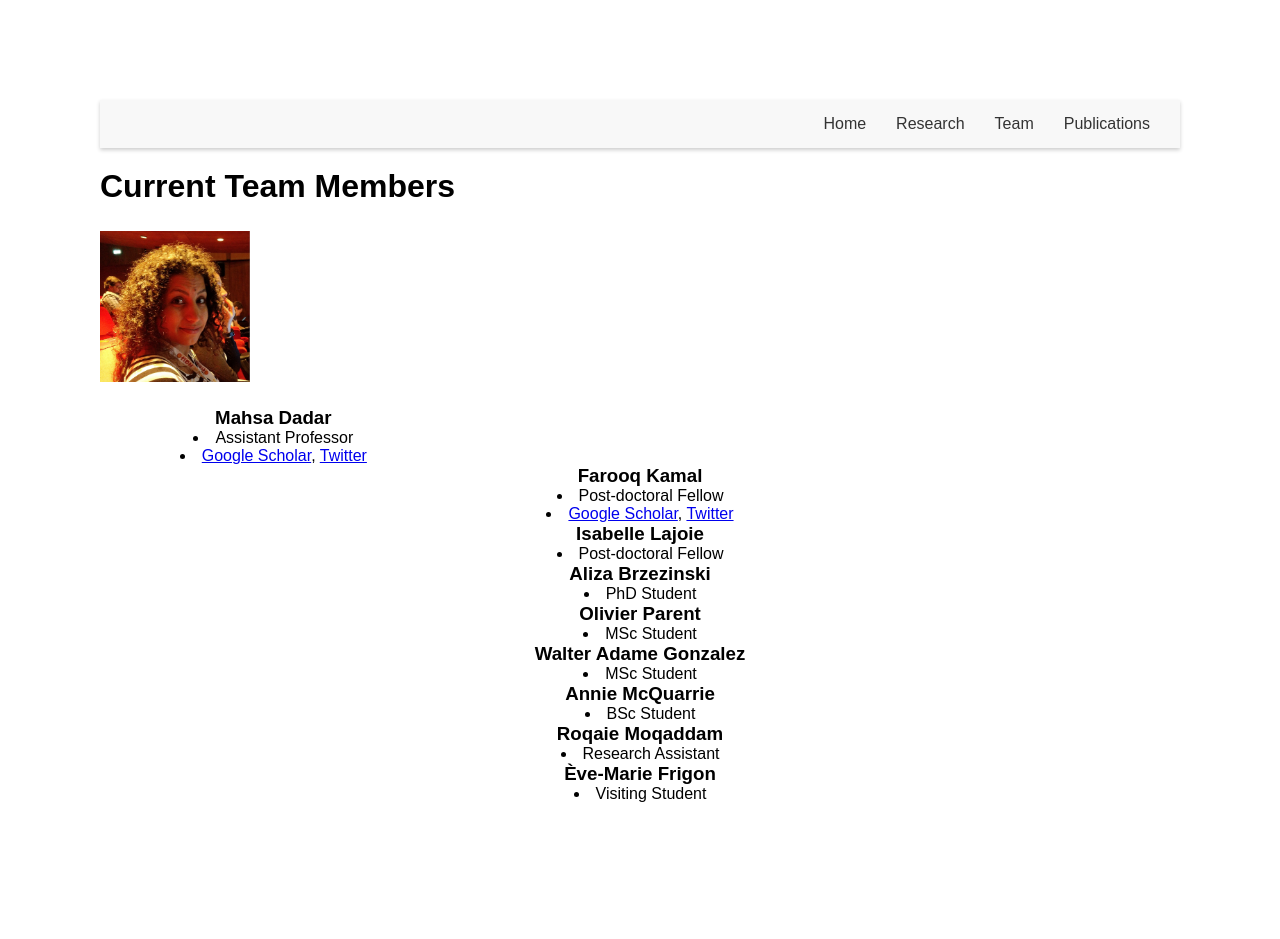
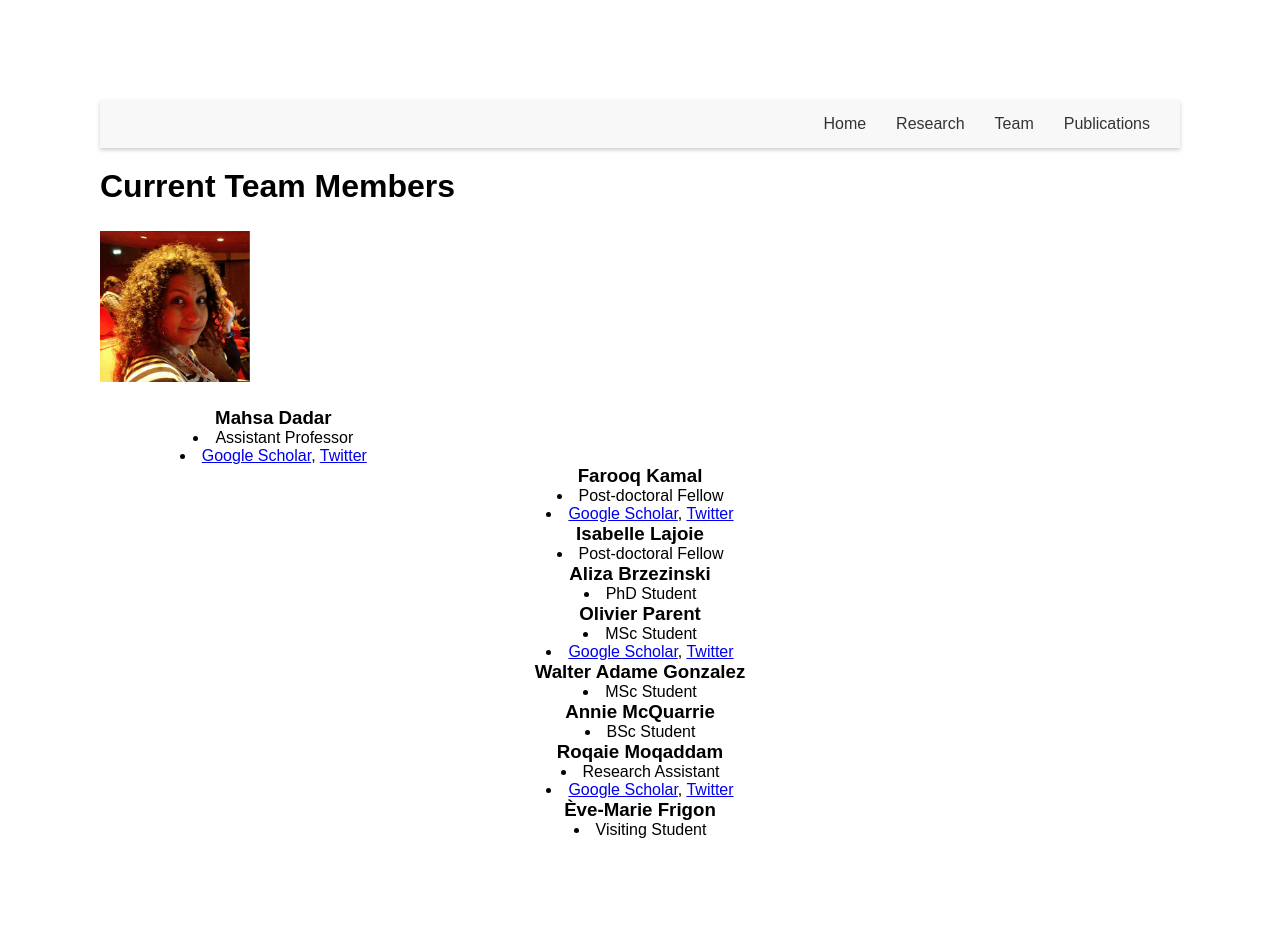
Before and after one commit to VANDAlab/VANDAlab.github.io, a Jekyll site: the page team.html, which Jekyll copies as it is, in a window 1280 px wide. Built offline with Jekyll 4.4.1, drawn with Linux system fonts in a browser that asks for light colours; before the commit the page ends 903 px from its top, so only the background shows below that.

Commit message:
Update team.html

```diff
--- a/team.html
+++ b/team.html
@@ -51,6 +51,8 @@
   <div class="person">
     <h3>Olivier Parent</h3>
     <li>MSc Student</li>
+     <li> <a href="https://scholar.google.com/citations?user=N8EStO0AAAAJ&hl=en" target="_blank">Google Scholar</a>,
+          <a href="https://twitter.com/oparent41">Twitter</a> </li>
 </div>
 
     <div class="person">
@@ -66,6 +68,8 @@
     <div class="person">
     <h3>Roqaie Moqaddam</h3>
     <li>Research Assistant</li>
+      <li> <a href="https://scholar.google.com/citations?hl=en&user=TZjSLSIAAAAJ" target="_blank">Google Scholar</a>,
+          <a href=https://twitter.com/RoqaMoqa">Twitter</a> </li>
 </div>
 
     <div class="person">
```
